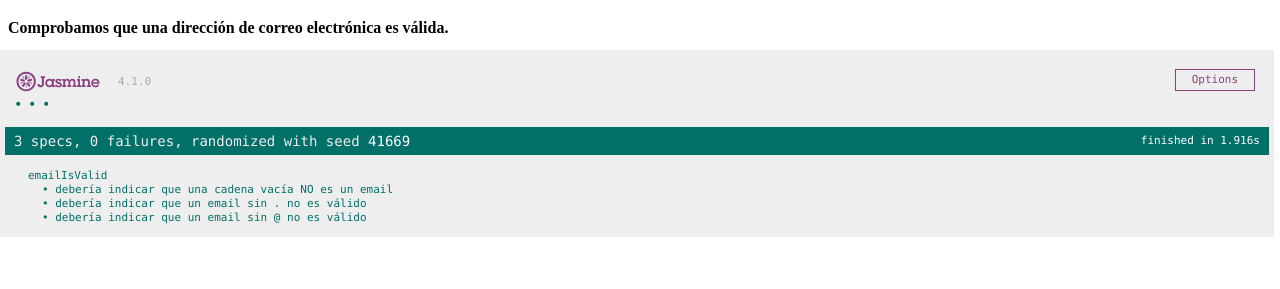
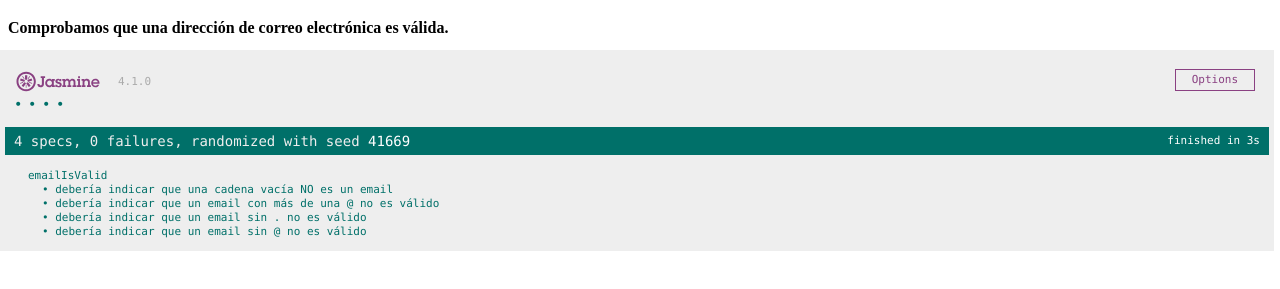
Before and after one commit to Clases-de-Victor-Rivas/tdd-js-email-es-valido, a plain HTML site: page index.html in a window 1280 px wide. Shown: the part 61-350 px from the top of the page. Drawn offline with Linux system fonts and the light colour scheme.

Commit message:
ROJO-VERDE-REFACTOR: un mail con varias @ no es correcto

```diff
--- a/index.html
+++ b/index.html
@@ -20,7 +20,8 @@
         if( email.length==0 // Cadena vacía
             || !email    // Cadena nula
             || !email.includes("@") // Falta la @
-            || !email.includes(".") // Falta la @
+            || !email.includes(".") // Falta el .
+            || email.split("@").length>2 // Una cadena con muchas @ no es válida
             ) return false
 
         // Devolvemos null mientras no terminenos todos los posibles false
@@ -47,6 +48,9 @@
             it("debería indicar que un email sin . no es válido", function() {
                 expect(emailIsValid("sinarroba@miamol")).toEqual( false )  // Falta el .
             });
+            it("debería indicar que un email con más de una @ no es válido", function() {
+                expect(emailIsValid("con@varias@arrobas.mi.correo.es")).toEqual( false )  // Demasiadas @
+            })
         });
     </script>
 </body>
```
